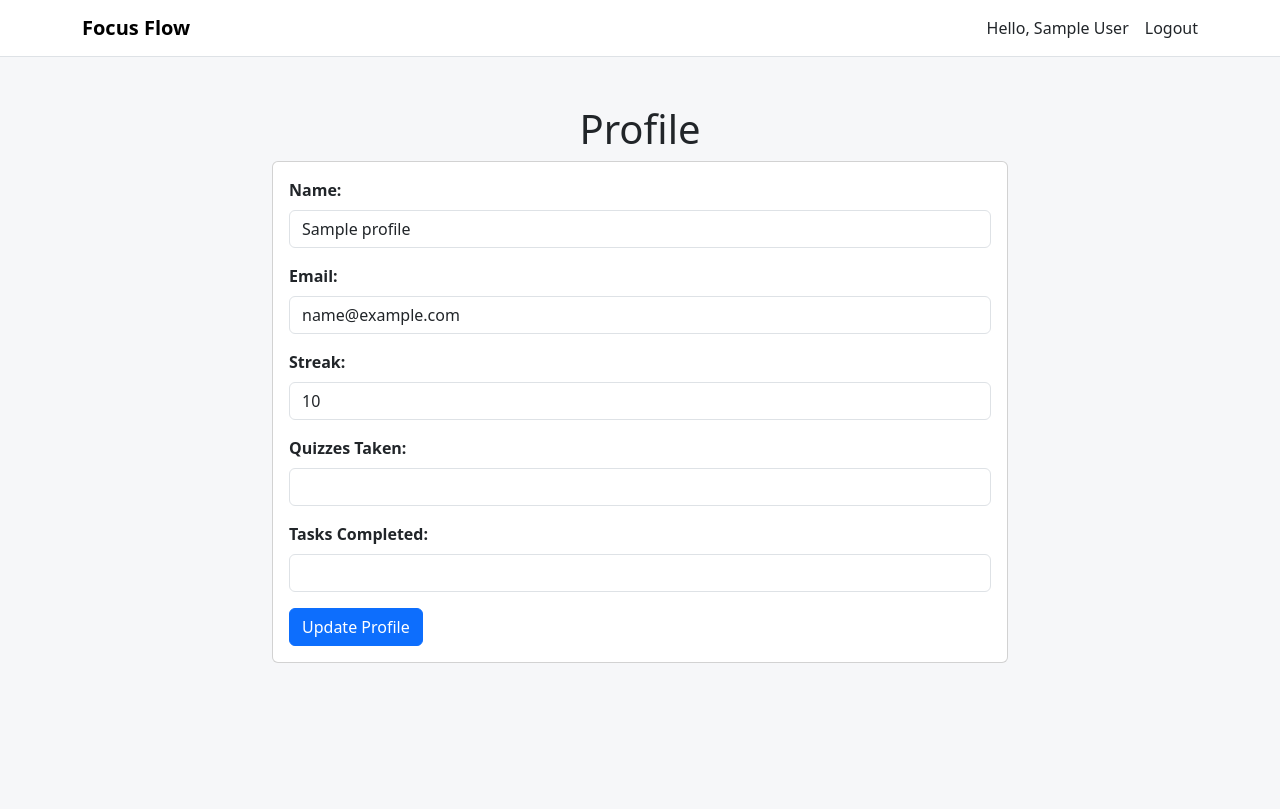
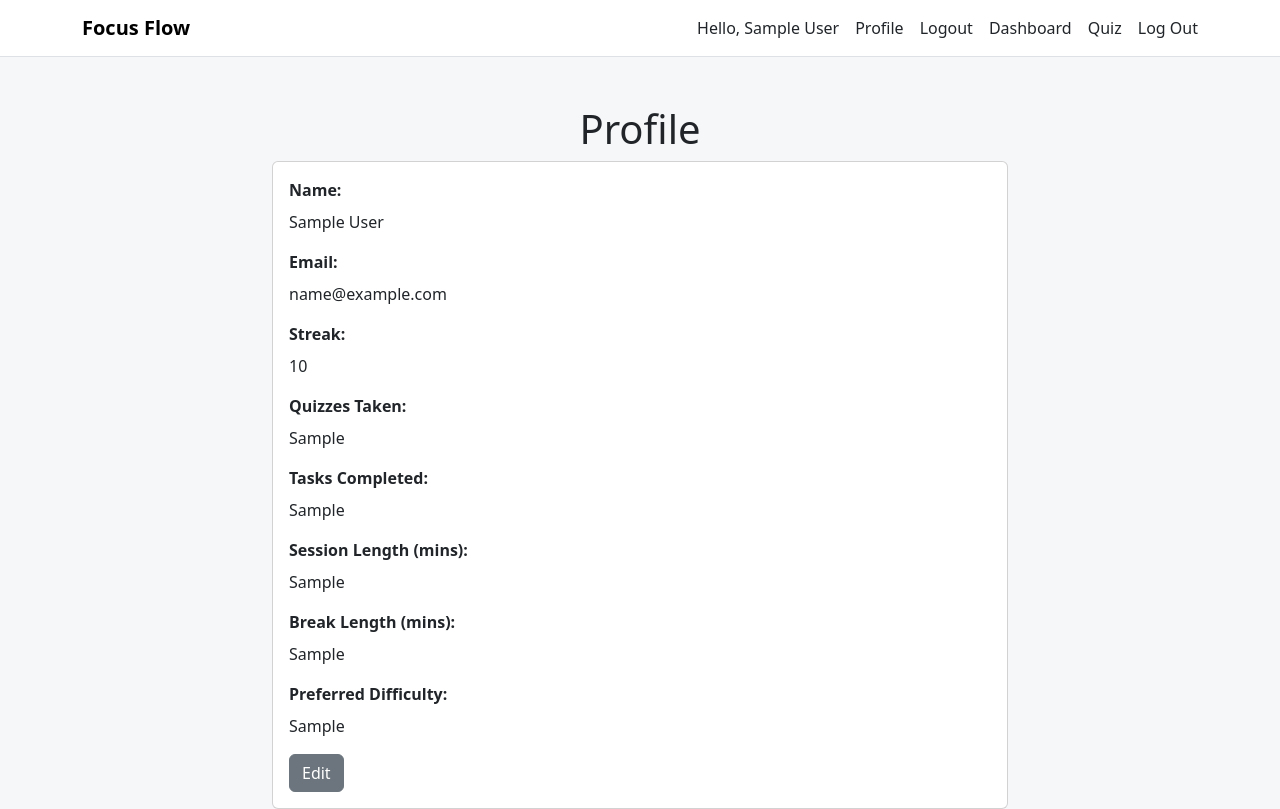
Before and after one commit to Atien-Ferra/Project, a Flask app: template Templates/HTML/profile.html in a window 1280 px wide. Before the commit the page ends 663 px from the top, so only its background shows below. Run offline with Flask 2, Linux system fonts and the light colour scheme; the visitor is signed in with stand-in values (Sample User, id 1); the template is opened without the code that fills it: most values are stand-ins (such as "Sample title", 1, 10 or a date in 2020); parts of the project's set-up code (start-up, migrations or seed data) failed here and were passed over.

Commit message:
fully implemented profile

```diff
--- a/Static/JS/profile.js
+++ b/Static/JS/profile.js
@@ -1,22 +1,47 @@
 $(document).ready(function () {
-    // Example: Highlight the profile card on hover
-    $(".card").hover(
-      function () {
-        $(this).addClass("shadow-lg");
-      },
-      function () {
-        $(this).removeClass("shadow-lg");
-      }
-    );
+    const editButton = $("#editButton");
+    const saveButton = $("#saveButton");
+    const cancelButton = $("#cancelButton");
 
-    // Add a confirmation dialog for updating the password
-    $(".btn-primary").on("click", function (event) {
-      if (!confirm("Are you sure you want to update your password?")) {
-        event.preventDefault();
-      }
+    const sessionLengthText = $("#sessionLengthText");
+    const sessionLengthInput = $("#sessionLengthInput");
+
+    const breakLengthText = $("#breakLengthText");
+    const breakLengthInput = $("#breakLengthInput");
+
+    const preferredDifficultyText = $("#preferredDifficultyText");
+    const preferredDifficultyInput = $("#preferredDifficultyInput");
+
+    editButton.on("click", function () {
+        sessionLengthText.addClass("d-none");
+        sessionLengthInput.removeClass("d-none");
+
+        breakLengthText.addClass("d-none");
+        breakLengthInput.removeClass("d-none");
+
+        preferredDifficultyText.addClass("d-none");
+        preferredDifficultyInput.removeClass("d-none");
+
+        editButton.addClass("d-none");
+        saveButton.removeClass("d-none");
+        cancelButton.removeClass("d-none");
     });
 
-    // Handle profile update via AJAX
+    cancelButton.on("click", function () {
+        sessionLengthInput.addClass("d-none");
+        sessionLengthText.removeClass("d-none");
+
+        breakLengthInput.addClass("d-none");
+        breakLengthText.removeClass("d-none");
+
+        preferredDifficultyInput.addClass("d-none");
+        preferredDifficultyText.removeClass("d-none");
+
+        editButton.removeClass("d-none");
+        saveButton.addClass("d-none");
+        cancelButton.addClass("d-none");
+    });
+
     $("#update-profile-form").on("submit", function (event) {
         event.preventDefault();
 
@@ -25,12 +50,22 @@ $(document).ready(function () {
             url: "/profile",
             method: "POST",
             data: formData,
-            success: function (response) {
-                alert("Profile updated successfully.");
-                location.reload();
+            success: function () {
+                sessionLengthText.text(sessionLengthInput.val()).removeClass("d-none");
+                sessionLengthInput.addClass("d-none");
+
+                breakLengthText.text(breakLengthInput.val()).removeClass("d-none");
+                breakLengthInput.addClass("d-none");
+
+                preferredDifficultyText.text(preferredDifficultyInput.find(":selected").text()).removeClass("d-none");
+                preferredDifficultyInput.addClass("d-none");
+
+                editButton.removeClass("d-none");
+                saveButton.addClass("d-none");
+                cancelButton.addClass("d-none");
             },
             error: function () {
-                alert("An error occurred while updating the profile.");
+                alert("An error occurred while updating preferences.");
             },
         });
     });
--- a/Templates/HTML/base.html
+++ b/Templates/HTML/base.html
@@ -15,6 +15,7 @@
       <div class="d-flex gap-3">
         {% if current_user.is_authenticated %}
           <span class="navbar-link">Hello, {{ current_user.name }}</span>
+          <a class="nav-link" href="{{ url_for('auth.profile')}}">Profile</a>
           <a class="nav-link" href="{{ url_for('auth.logout') }}">Logout</a>
         {% else %}
           <a class="nav-link" href="{{ url_for('auth.login') }}">Login</a>
--- a/Templates/HTML/profile.html
+++ b/Templates/HTML/profile.html
@@ -1,6 +1,12 @@
 {% extends "base.html" %}
 
 {% block title %}Profile{% endblock %}
+{% block nav_links %}
+    <a class="nav-link active" href="{{ url_for('quiz.dashboard') }}">Dashboard</a>
+    <a class="nav-link" href="{{ url_for('quiz.quiz') }}">Quiz</a>
+    <a class="nav-link" href="{{ url_for('auth.logout') }}">Log Out</a>
+{% endblock %}
+
 {% block scripts %}
 <script src="{{ url_for('static', filename='JS/profile.js') }}"></script>
 {% endblock %}
@@ -10,28 +16,50 @@
     <h1 class="text-center">Profile</h1>
     <div class="card">
       <div class="card-body">
-        <form id="update-profile-form">
+        <form id="update-profile-form" method="POST">
+          <input type="hidden" name="csrf_token" value="{{ csrf_token() }}">
           <div class="mb-3">
-            <label for="name" class="form-label"><strong>Name:</strong></label>
-            <input type="text" id="name" name="name" class="form-control" value="{{ profile.name }}" required>
+            <label class="form-label"><strong>Name:</strong></label>
+            <p>{{ profile.displayName }}</p>
           </div>
           <div class="mb-3">
-            <label for="email" class="form-label"><strong>Email:</strong></label>
-            <input type="email" id="email" name="email" class="form-control" value="{{ profile.email }}" required>
+            <label class="form-label"><strong>Email:</strong></label>
+            <p>{{ profile.email }}</p>
           </div>
           <div class="mb-3">
-            <label for="streak" class="form-label"><strong>Streak:</strong></label>
-            <input type="number" id="streak" name="streak" class="form-control" value="{{ profile.streak }}" required>
+            <label class="form-label"><strong>Streak:</strong></label>
+            <p>{{ profile.streak }}</p>
           </div>
           <div class="mb-3">
-            <label for="quizzes_taken" class="form-label"><strong>Quizzes Taken:</strong></label>
-            <input type="number" id="quizzes_taken" name="quizzes_taken" class="form-control" value="{{ profile.quizzes_taken }}" required>
+            <label class="form-label"><strong>Quizzes Taken:</strong></label>
+            <p>{{ profile.quizzes_taken }}</p>
           </div>
           <div class="mb-3">
-            <label for="tasks_completed" class="form-label"><strong>Tasks Completed:</strong></label>
-            <input type="number" id="tasks_completed" name="tasks_completed" class="form-control" value="{{ profile.tasks_completed }}" required>
+            <label class="form-label"><strong>Tasks Completed:</strong></label>
+            <p>{{ profile.tasks_done }}</p>
           </div>
-          <button type="submit" class="btn btn-primary">Update Profile</button>
+          <div class="mb-3">
+            <label class="form-label"><strong>Session Length (mins):</strong></label>
+            <p id="sessionLengthText">{{ profile.studyPrefs.sessionLengthMins }}</p>
+            <input type="number" id="sessionLengthInput" name="studyPrefs.sessionLengthMins" class="form-control d-none" value="{{ profile.studyPrefs.sessionLengthMins }}" required>
+          </div>
+          <div class="mb-3">
+            <label class="form-label"><strong>Break Length (mins):</strong></label>
+            <p id="breakLengthText">{{ profile.studyPrefs.breakLongMins }}</p>
+            <input type="number" id="breakLengthInput" name="studyPrefs.breakLongMins" class="form-control d-none" value="{{ profile.studyPrefs.breakLongMins }}" required>
+          </div>
+          <div class="mb-3">
+            <label class="form-label"><strong>Preferred Difficulty:</strong></label>
+            <p id="preferredDifficultyText">{{ profile.studyPrefs.preferredDifficulty }}</p>
+            <select id="preferredDifficultyInput" name="studyPrefs.preferredDifficulty" class="form-control d-none" required>
+              <option value="easy" {% if profile.studyPrefs.preferredDifficulty == 'easy' %}selected{% endif %}>Easy</option>
+              <option value="medium" {% if profile.studyPrefs.preferredDifficulty == 'medium' %}selected{% endif %}>Medium</option>
+              <option value="hard" {% if profile.studyPrefs.preferredDifficulty == 'hard' %}selected{% endif %}>Hard</option>
+            </select>
+          </div>
+          <button type="button" id="editButton" class="btn btn-secondary">Edit</button>
+          <button type="submit" id="saveButton" class="btn btn-primary d-none">Save Changes</button>
+          <button type="button" id="cancelButton" class="btn btn-danger d-none">Cancel</button>
         </form>
       </div>
     </div>
--- a/focusflow/routes/auth.py
+++ b/focusflow/routes/auth.py
@@ -166,37 +166,35 @@ def reset_password(token: str):
 def profile():
     db = get_db()
     profiles_collection = db["profiles"]
+    users_collection = db["users"]
 
     if request.method == "POST":
-        # Update profile data
-        display_name = request.form.get("name")
-        session_length_mins = int(request.form.get("studyPrefs.sessionLengthMins", 0))
-        break_long_mins = int(request.form.get("studyPrefs.breakLongMins", 0))
-        preferred_difficulty = request.form.get("studyPrefs.preferredDifficulty")
-        updated_at = datetime.now(timezone.utc)
+        try:
+            session_length_mins = int(request.form.get("studyPrefs.sessionLengthMins", 0))
+            break_long_mins = int(request.form.get("studyPrefs.breakLongMins", 0))
+            preferred_difficulty = request.form.get("studyPrefs.preferredDifficulty")
+            updated_at = datetime.now(timezone.utc)
 
-        profiles_collection.update_one(
-            {"user_id": ObjectId(current_user.id)},
-            {
-                "$set": {
-                    "displayName": display_name,
-                    "studyPrefs": {
-                        "sessionLengthMins": session_length_mins,
-                        "breakLongMins": break_long_mins,
-                        "preferredDifficulty": preferred_difficulty,
-                    },
-                    "updatedAt": updated_at,
-                }
-            },
-        )
-        flash("Profile updated successfully.", "success")
-        return redirect(url_for("auth.profile"))
+            profiles_collection.update_one(
+                {"user_id": ObjectId(current_user.id)},
+                {
+                    "$set": {
+                        "studyPrefs.sessionLengthMins": session_length_mins,
+                        "studyPrefs.breakLongMins": break_long_mins,
+                        "studyPrefs.preferredDifficulty": preferred_difficulty,
+                        "updatedAt": updated_at,
+                    }
+                },
+            )
+            return {"message": "Preferences updated successfully."}, 200
+        except Exception as e:
+            return {"error": str(e)}, 400
 
-    # Fetch the profile data for the logged-in user
+    # Fetch user and profile data
+    user_data = users_collection.find_one({"_id": ObjectId(current_user.id)})
     profile_data = profiles_collection.find_one({"user_id": ObjectId(current_user.id)})
 
     if not profile_data:
-        # Create a new profile if it doesn't exist
         now = datetime.now(timezone.utc)
         profile_data = {
             "user_id": ObjectId(current_user.id),
@@ -211,4 +209,11 @@ def profile():
         }
         profiles_collection.insert_one(profile_data)
 
+    profile_data.update({
+        "email": user_data.get("email"),
+        "tasks_done": user_data.get("tasks_done", 0),
+        "quizzes_taken": user_data.get("quizzes_taken", 0),
+        "streak": user_data.get("streak", 0),
+    })
+
     return render_template("profile.html", profile=profile_data)
```
